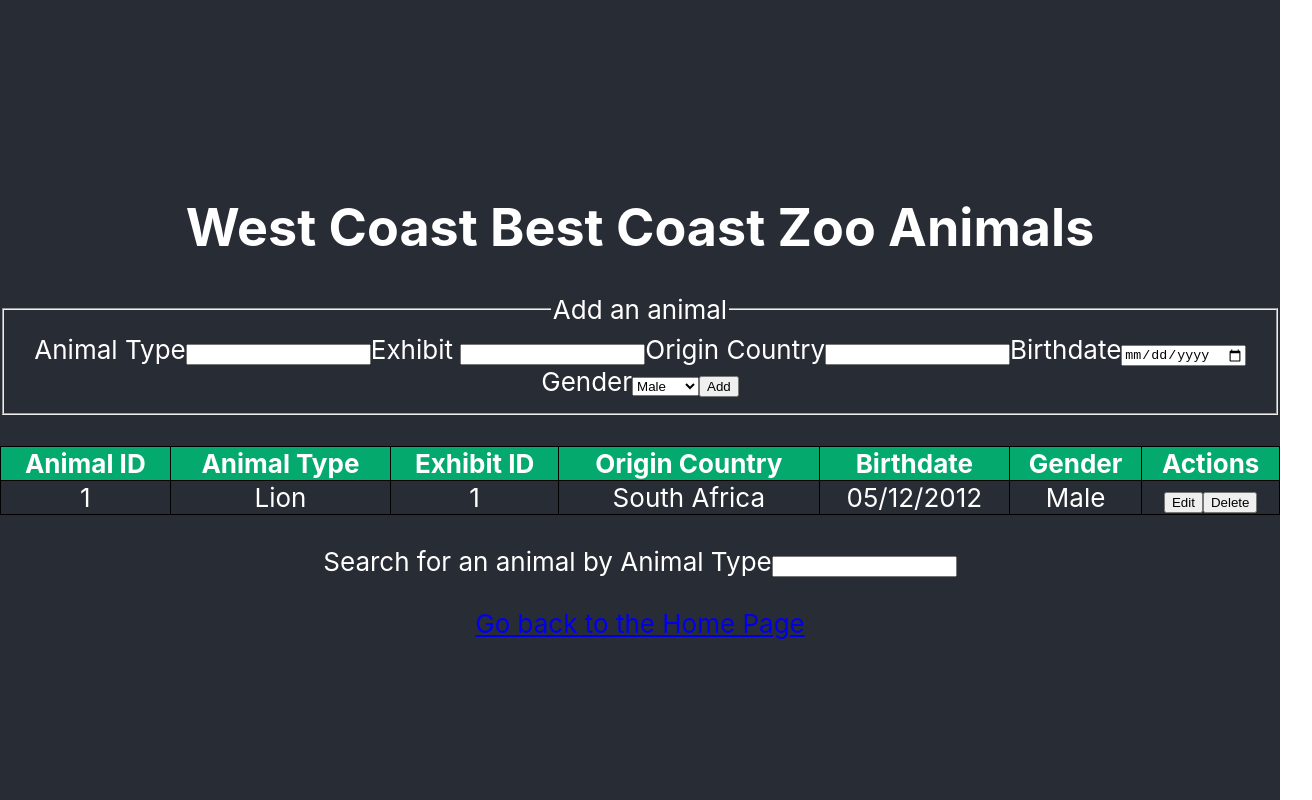
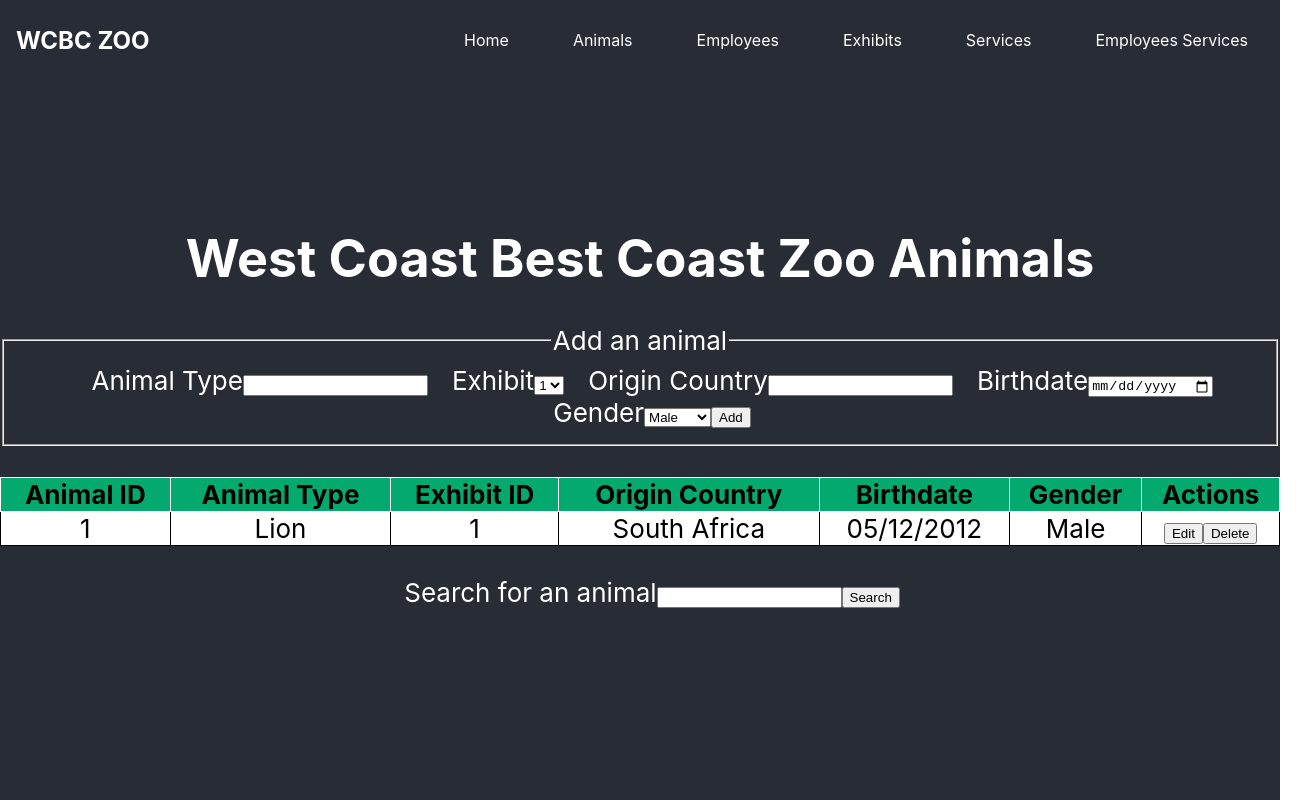
Before and after one commit to chambbri/Zoo-Database-Frontend, a React (Create React App) app: page /animals in a window 1280 px wide. Shown: the whole page, 1312 px wide, since content can reach past the window. Built offline with nearby package versions, Linux system fonts and the light colour scheme.

Commit message:
changing table style and made a navbar

```diff
--- a/src/App.css
+++ b/src/App.css
@@ -1,16 +1,5 @@
 .App {
   text-align: center;
-}
-
-.App-logo {
-  height: 40vmin;
-  pointer-events: none;
-}
-
-@media (prefers-reduced-motion: no-preference) {
-  .App-logo {
-    animation: App-logo-spin infinite 20s linear;
-  }
 }
 
 .App-header {
@@ -24,23 +13,18 @@
   color: white;
 }
 
-.App-link {
-  color: #61dafb;
+a {
+  color: white;
+  text-decoration: none;
 }
 
-@keyframes App-logo-spin {
-  from {
-    transform: rotate(0deg);
-  }
-  to {
-    transform: rotate(360deg);
-  }
-}
 
 table {
-  border: 1px solid black;
+  border: 1px solid white;
   border-collapse: collapse;
   width: 100%;
+  background-color: white;
+  color: black;
 }
 
 tr, td {
@@ -52,8 +36,16 @@ tr:nth-child(even) {background-color: gray;}
 tr:hover {background-color: orangered;}
 
 th {
-  border: 1px solid black;
+  border: 1px solid white;
   border-collapse: collapse;
   background-color: #04AA6D;
-  color: white
+  color: black
 }
+
+ul {
+  list-style-type: None;
+}
+
+label {
+  padding: 0 0 0 1.5rem
+}
--- a/src/App.js
+++ b/src/App.js
@@ -7,18 +7,20 @@ import HomePage from './pages/HomePage';
 import ExhibitPage from './pages/ExhibitPage';
 import ServicesPage from './pages/ServicesPage';
 import A_E_ServicesPage from './pages/A_E_ServicesPage'
+import Navbar from './components/NavBar/Navbar';
 
 function App() {
   return (
-    <div className="App">
-      <header className="App-header">
+    <div>
+      <Navbar />
+      <header className="App-header App">
         <Routes>
           <Route path="/" exact element={<HomePage />} />
           <Route path="/animals" element={<AnimalsPage />} />
           <Route path="/employees" element={<EmployeesPage />} />
           <Route path="/exhibits" element={<ExhibitPage />} />
           <Route path="/services" element={<ServicesPage />} />
-          <Route path="/animalemployeeservices" element={<A_E_ServicesPage />} />
+          <Route path="/animal-employee-services" element={<A_E_ServicesPage />} />
         </Routes>
       </header>
     </div>
--- /dev/null
+++ b/src/components/NavBar/Navbar.css
@@ -0,0 +1,20 @@
+.navbar {
+    width: 100%;
+    height: 80px;
+    display: flex;
+    justify-content: space-between;
+    align-items: center;
+    padding: 0 1rem;
+    z-index: 2;
+    position: absolute;
+    color: white;
+}
+
+.nav-menu {
+    display: flex;
+    padding: 0 1rem;
+}
+
+li {
+    padding: 2rem;
+}
--- /dev/null
+++ b/src/components/NavBar/Navbar.js
@@ -0,0 +1,23 @@
+import React from 'react'
+import './Navbar.css'
+import { Link } from 'react-router-dom';
+
+function Navbar() {
+    return (
+        <div className='navbar'>
+            <div className='logo'>
+                <h2>WCBC ZOO</h2>
+            </div>
+            <ul className='nav-menu'>
+                <Link to='/'><li>Home</li></Link>
+                <Link to='/animals'><li>Animals</li></Link>
+                <Link to='/employees'><li>Employees</li></Link>
+                <Link to='/exhibits'><li>Exhibits</li></Link>
+                <Link to='/services'><li>Services</li></Link>
+                <Link to='/animal-employee-services'><li>Employees Services</li></Link>
+            </ul>
+        </div>
+    )
+}
+
+export default Navbar
--- a/src/pages/A_E_ServicesPage.js
+++ b/src/pages/A_E_ServicesPage.js
@@ -34,7 +34,10 @@ function a_e_services() {
                     </tbody>
                 </table>
             </div>
-            <Link to="/">Go back to Home</Link>
+            <br />
+            <div>
+                <label>Search for an animal employee service<input type="text" /></label><button>Search</button>
+            </div>
         </body>
     )
 }
--- a/src/pages/AnimalsPage.js
+++ b/src/pages/AnimalsPage.js
@@ -10,7 +10,11 @@ function animals(){
                     <fieldset>
                         <legend>Add an animal</legend>
                         <label>Animal Type<input type="text" id="animaltype" name="animaltype"/></label>
-                        <label>Exhibit <input type="text" id="exhibit" name="exhibit"/></label>
+                        <label>Exhibit</label>
+                        <select name="exhibit" id="exhibit">
+                            <option value="female">1</option>
+                            <option value="male">2</option>
+                        </select>
                         <label>Origin Country<input type="origincountry" id="origincountry" name="origincountry"/></label>
                         <label>Birthdate<input type="date" id="birthdate" name="birthdate" /></label>
                         <label>Gender</label>
@@ -51,10 +55,8 @@ function animals(){
             </div>
             <br />
             <div>
-                <label>Search for an animal by Animal Type<input type="text"/></label>
+                <label>Search for an animal<input type="text" /></label><button>Search</button>
             </div>
-            <br />
-            <Link to="/">Go back to the Home Page</Link>
         </body>
     )
 }
--- a/src/pages/EmployeesPage.js
+++ b/src/pages/EmployeesPage.js
@@ -23,6 +23,7 @@ function employees(){
                     </fieldset>
                 </form>
             </div>
+            <br />
             <div>
                 <table>
                     <thead>
@@ -49,11 +50,10 @@ function employees(){
                     </tbody>
                 </table>
             </div>
+            <br />
             <div>
-                <label>Search for an employee by last name<input type="text"/></label>
+                <label>Search for an employee by last name<input type="text"/></label><button>Search</button>
             </div>
-            <br />
-            <Link to="/">Go back to the Home Page</Link>
         </body>
     )
 }
--- a/src/pages/ExhibitPage.js
+++ b/src/pages/ExhibitPage.js
@@ -7,6 +7,18 @@ function ExhibitPage() {
         <>
         <div className='app-container'>
             <h1>List of Exhibits</h1>
+            <form>
+                <fieldset>
+                    <legend>Add an exhibit</legend>
+                    <label>Type of Exhibit <input type="text" id="type" name="type" /></label>
+                    <label>Size<input type="int" id="size" name="size" /></label>
+                    <br />
+                    <label>Animal Capacity <input type="int" id="phone" name="phone" /></label>
+                    <br />
+                    <button type="button">Add</button>
+                </fieldset>
+            </form>
+            <br />
             <table>
                 <thead>
                     <tr>
@@ -28,19 +40,9 @@ function ExhibitPage() {
                 </tbody>
             </table>
             <br />
-                <form>
-                    <fieldset>
-                        <legend>Add an exhibit</legend>
-                        <label>Type of Exhibit <input type="text" id="type" name="type" /></label>
-                        <label>Size in Sq. Feet <input type="int" id="size" name="size" /></label>
-                        <br />
-                        <label>Animal Capacity <input type="int" id="phone" name="phone" /></label>
-                        <br />
-                        <button type="button">Add</button>
-                    </fieldset>
-                </form>
-            <br />
-            <Link to="/">Go back to the Home Page</Link>
+            <div>
+                <label>Search for an exhibit<input type="text" /></label><button>Search</button>
+            </div>
         </div>
         </>
     );
--- a/src/pages/ServicesPage.js
+++ b/src/pages/ServicesPage.js
@@ -7,6 +7,19 @@ function ServicesPage() {
         <>
             <div className='app-container'>
                 <h1>List of Services</h1>
+                <form>
+                    <fieldset>
+                        <legend>Add A Service</legend>
+                        <label>Animal <input type="text" id="animal" name="animal" /></label>
+                        <label>Date <input type="date" id="date" name="date" /></label>
+                        <br />
+                        <label>Time <input type="time" id="time" name="time" /></label>
+                        <label>Type of Care<input type="text" id="care" name="care" /></label>
+                        <br />
+                        <button type="button">Add</button>
+                    </fieldset>
+                </form>
+                <br />
                 <table>
                     <thead>
                         <tr>
@@ -30,20 +43,9 @@ function ServicesPage() {
                     </tbody>
                 </table>
                 <br />
-                <form>
-                    <fieldset>
-                        <legend>Add A Service</legend>
-                        <label>Animal <input type="text" id="animal" name="animal" /></label>
-                        <label>Date <input type="date" id="date" name="date" /></label>
-                        <br />
-                        <label>Time <input type="time" id="time" name="time" /></label>
-                        <label>Type of Care<input type="text" id="care" name="care"/></label>
-                        <br />
-                        <button type="button">Add</button>
-                    </fieldset>
-                </form>
-                <br />
-                <Link to="/">Go back to Home</Link>
+                <div>
+                    <label>Search for a service<input type="text" /></label><button>Search</button>
+                </div>
             </div>
         </>
     );
```
